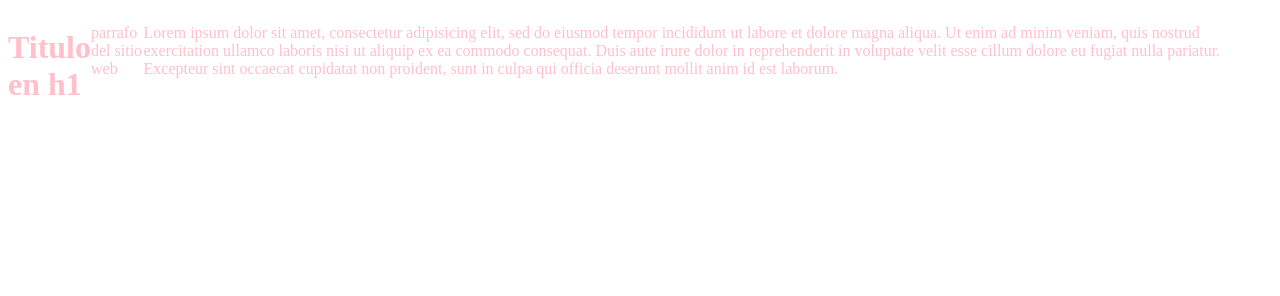
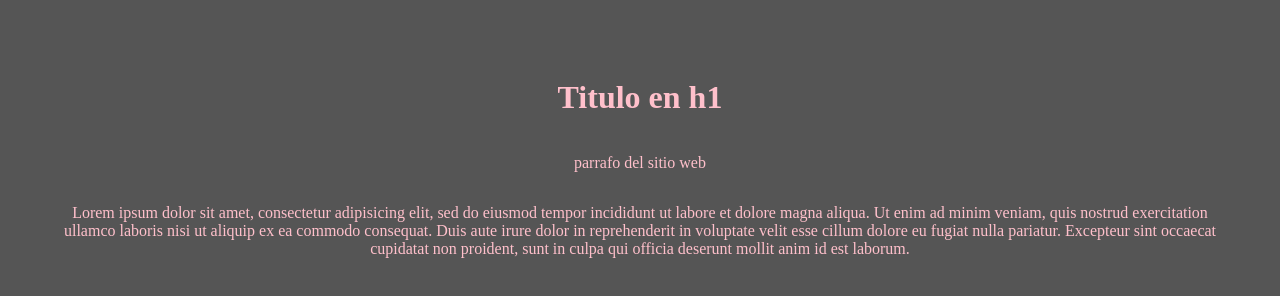
Before and after one commit to lolencio20/Pruebas-git-GitHub, a plain HTML site: page index.html in a window 1280 px wide. Drawn offline with Linux system fonts and the light colour scheme.

Commit message:
diseño cambiado

```diff
--- a/c.css
+++ b/c.css
@@ -1,5 +1,10 @@
 body{
-	display: flex;
-	justify-content: center;
-	color: pink;
+	padding: 50px;
+	background: #555;
+    display: flex;
+    justify-content: center;
+    color: pink;
+    flex-direction: column;
+    align-items: center;
+    text-align: center;
 }
```
